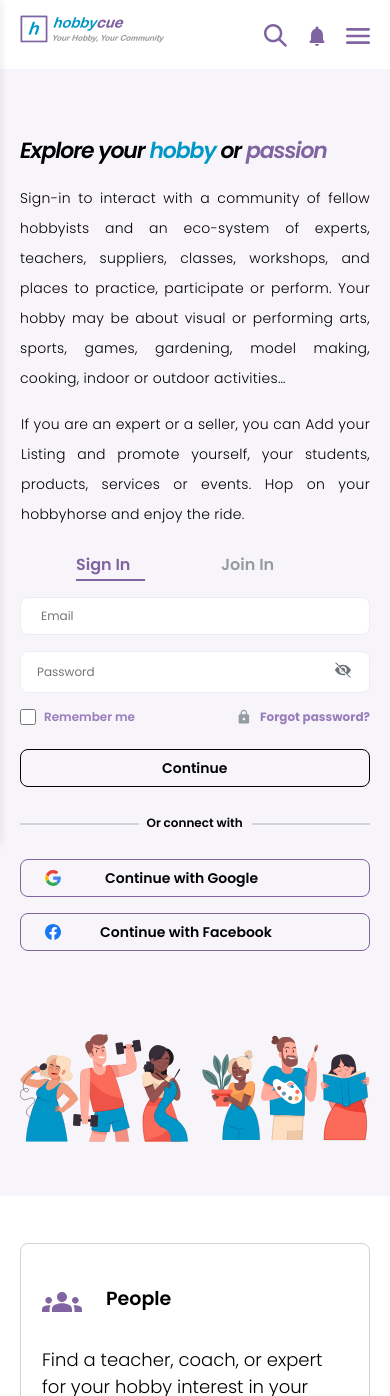
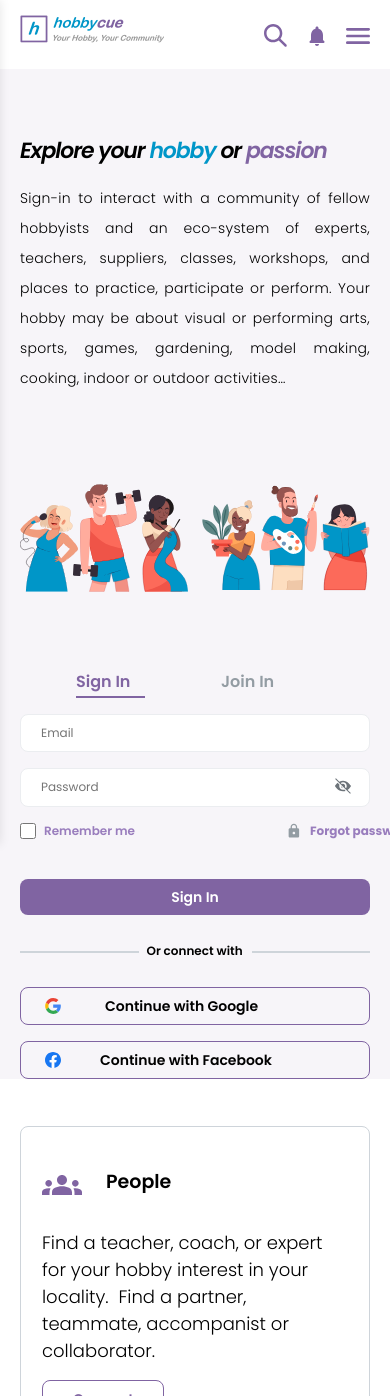
Before and after one commit to AryanKumarOfficial/banao-technology, a Next.js app: page / in a window 390 px wide. Shown: the top 1396 px of the page. Built offline with nearby package versions, Linux system fonts and the light colour scheme.

Commit message:
style: Add cursor pointer and image hover effect to Navbar

```diff
--- a/components/Login.js
+++ b/components/Login.js
@@ -4,19 +4,25 @@ import { useState } from "react";
 
 const LoginComponent = ({ className = "" }) => {
     const [isPasswordVisible, setIsPasswordVisible] = useState(false);
+    const [isSignInVisible, setIsSignInVisible] = useState(true);
 
     const togglePasswordVisibility = () => {
         setIsPasswordVisible(!isPasswordVisible);
     };
+
     const handleSubmit = (e) => {
         e.preventDefault();
         console.log('Form Submitted');
-    }
+    };
+
+    const toggleForm = (isSignIn) => {
+        setIsSignInVisible(isSignIn);
+    };
     return (
         <section
             className={`self-stretch flex flex-row items-start justify-start pt-[0rem] px-[0rem] pb-[1.687rem] box-border max-w-full ${className}`}
         >
-            <form className="m-0 flex-1 bg-purple-3 flex flex-col items-center justify-start pt-[6.25rem] px-[1.25rem] pb-[0rem] box-border gap-[1.5rem] shrink-0 max-w-full z-[2] mq750:pt-[4.063rem] mq750:box-border" onSubmit={handleSubmit}>
+            <form className="m-0 flex-1 bg-purple-3 flex flex-col items-center justify-start pt-[6.25rem] px-[1.25rem] pb-0 box-border gap-[1.5rem] shrink-0 max-w-full z-[2] mq750:pt-[4.063rem] mq750:box-border" onSubmit={handleSubmit}>
                 <div className="w-[90rem] h-[42.375rem] relative bg-purple-3 hidden max-w-full" />
                 <div className="w-[77.5rem] flex flex-row items-start justify-between max-w-full gap-[1.25rem] lg:flex-wrap">
                     <div className="w-[44.188rem] flex flex-col items-start justify-start gap-[2rem] min-w-[44.188rem] max-w-full lg:flex-1 mq750:gap-[1rem] mq1050:min-w-full">
@@ -28,103 +34,76 @@ const LoginComponent = ({ className = "" }) => {
                         </h1>
                         <div className="self-stretch flex flex-col items-start justify-start gap-[1rem] max-w-full">
                             <div className="self-stretch relative text-[0.875rem] tracking-[0.02em] leading-[1.875rem] font-light font-text-sm-bold text-base-black text-justify z-[1]">
-                                Sign-in to interact with a community of fellow hobbyists and an
-                                eco-system of experts, teachers, suppliers, classes, workshops,
-                                and places to practice, participate or perform. Your hobby may
-                                be about visual or performing arts, sports, games, gardening,
-                                model making, cooking, indoor or outdoor activities…
+                                Sign-in to interact with a community of fellow hobbyists and an eco-system of experts, teachers, suppliers, classes, workshops, and places to practice, participate or perform. Your hobby may be about visual or performing arts, sports, games, gardening, model making, cooking, indoor or outdoor activities…
                             </div>
-                            <div className="self-stretch flex flex-row items-start justify-start py-[0rem] pr-[0rem] pl-[0.062rem] box-border max-w-full">
-                                <div className="flex-1 relative text-[0.875rem] tracking-[0.02em] leading-[1.875rem] font-light font-text-sm-bold text-base-black whitespace-pre-wrap text-justify inline-block max-w-full z-[1] ">
-                                    If you are an expert or a seller, you can Add your Listing and
-                                    promote yourself, your students, products, services or events.
-                                    Hop on your hobbyhorse and enjoy the ride.
+                            <div className="self-stretch flex flex-row items-start justify-start py-0 pr-0 pl-[0.062rem] box-border max-w-full">
+                                <div className="flex-1 relative text-[0.875rem] tracking-[0.02em] leading-[1.875rem] font-light font-text-sm-bold text-base-black whitespace-pre-wrap text-justify inline-block max-w-full z-[1] mq450:hidden">
+                                    If you are an expert or a seller, you can Add your Listing and promote yourself, your students, products, services or events. Hop on your hobbyhorse and enjoy the ride.
                                 </div>
                             </div>
                         </div>
+                        <div className="w-[43.569rem] flex flex-col items-start justify-start pt-[0.312rem] px-[0rem] pb-[0rem] box-border min-w-[43.569rem] max-w-full lg:flex-1 mq1050:min-w-full mq450:order-4">
+                            <div className="self-stretch flex flex-row items-start justify-start gap-[0.9rem] max-w-full mq750:flex-wrap mq450:flex-row">
+                                <img
+                                    className="self-stretch flex-1 relative max-w-full overflow-hidden max-h-full min-w-[5rem] min-h-[13.5rem] shrink-0 z-[1]"
+                                    loading="lazy"
+                                    alt=""
+                                    src="/assets/people1.svg"
+                                />
+                                <img
+                                    className="self-stretch flex-1 relative max-w-full overflow-hidden max-h-full min-w-[5rem] min-h-[13.5rem] shrink-0 z-[1]"
+                                    loading="lazy"
+                                    alt=""
+                                    src="/assets/people2.svg"
+                                />
                             </div>
-                    <div className="w-[25.625rem] flex flex-col items-start justify-start pt-[0.187rem] px-[0rem] pb-[0rem] box-border min-w-[25.625rem] max-w-full lg:flex-1 mq750:min-w-full">
+                        </div>
+                    </div>
+                    <div className="w-[25.625rem] flex flex-col items-start justify-start pt-[0.187rem] px-0 pb-0 box-border min-w-[25.625rem] max-w-full lg:flex-1 mq750:min-w-full">
                         <div className="self-stretch flex flex-col items-start justify-start gap-[2rem] mq450:gap-[1rem]">
                             <div className="w-[10.563rem] flex flex-row items-start justify-between gap-[1.25rem] z-[1]">
-                                <div className="w-[4.375rem] mq750:mx-14 flex flex-col items-start justify-start gap-[0.125rem]">
-                                    <div className="relative text-[1.25rem] font-semibold font-text-sm-bold text-primary-full text-left inline-block min-w-[4.313rem] mq450:text-[1rem] hid">
-                                        Sign In
+                                <div className={`w-[4.375rem] mq750:mx-14 flex flex-col items-start justify-start gap-[0.125rem] cursor-pointer ${isSignInVisible ? "hover:text-primary-full text-primary-full" : "text-darkgray"}`} onClick={() => toggleForm(true)}>
+                                    <div id="signBtn" className="relative text-[1.25rem] font-semibold font-text-sm-bold text-left inline-block min-w-[4.313rem] mq450:text-[1rem]">Sign In</div>
+                                    <div className={`self-stretch h-[0.125rem] relative ${isSignInVisible ? "bg-primary-full" : ""}`} />
                                 </div>
-                                    <div className="self-stretch h-[0.125rem] relative bg-primary-full" />
-                                </div>
-                                <div className="flex flex-row items-start justify-start">
-                                    <div className="relative text-[1.25rem] font-semibold font-text-sm-bold text-darkgray text-left inline-block min-w-[4.188rem] mq450:text-[1rem]">
-                                        Join In
-                                    </div>
-                                    <div className="h-[0.125rem] w-[4.188rem] relative bg-primary-full hidden" />
+                                <div className={`flex flex-col items-start cursor-pointer justify-start ${!isSignInVisible ? "hover:text-primary-full text-primary-full" : "text-darkgray"}`} onClick={() => toggleForm(false)}>
+                                    <div id="joinBtn" className="relative text-[1.25rem] font-semibold font-text-sm-bold text-left inline-block min-w-[4.188rem] mq450:text-[1rem]">Join In</div>
+                                    <div className={`h-[0.125rem] w-[4.188rem] relative ${!isSignInVisible ? "bg-primary-full" : "hidden"}`} />
                                 </div>
                             </div>
                             <div className="self-stretch flex flex-col mq450:flex-col-reverse items-start justify-start gap-[1.75rem]">
                                 <div className="self-stretch flex flex-col items-start justify-start gap-[1rem] mq450:order-1">
                                     <button className="cursor-pointer py-[0.625rem] px-[1.5rem] bg-purple-3 self-stretch rounded-lg overflow-hidden flex flex-row items-start justify-start gap-[5.5rem] whitespace-nowrap z-[1] border-[1px] border-solid border-primary-full hover:bg-plum hover:text-white hover:box-border hover:border-[1px] hover:border-solid hover:border-plum mq450:gap-[2.75rem]">
-                                        <img
-                                            className="h-[1rem] w-[1rem] relative overflow-hidden shrink-0 min-h-[1rem]"
-                                            alt=""
-                                            src="/assets/google.svg"
-                                        />
-                                        <div className="relative text-[0.875rem] leading-[1rem] font-semibold font-text-sm-bold  text-left">
-                                            Continue with Google
-                                        </div>
+                                        <img className="h-[1rem] w-[1rem] relative overflow-hidden shrink-0 min-h-[1rem]" alt="" src="/assets/google.svg" />
+                                        <div className="relative text-[0.875rem] leading-[1rem] font-semibold font-text-sm-bold text-left">Continue with Google</div>
                                     </button>
                                     <button className="cursor-pointer py-[0.625rem] px-[1.5rem] bg-purple-3 self-stretch rounded-lg overflow-hidden flex flex-row items-start justify-start gap-[4.937rem] whitespace-nowrap z-[1] border-[1px] border-solid border-primary-full hover:bg-plum hover:text-white hover:box-border hover:border-[1px] hover:border-solid hover:border-plum mq450:gap-[2.438rem]">
-                                        <img
-                                            className="h-[1rem] w-[1rem] relative overflow-hidden shrink-0 min-h-[1rem]"
-                                            alt=""
-                                            src="/assets/facebook.svg"
-                                        />
-                                        <div className="relative text-[0.875rem] leading-[1rem] font-semibold font-text-sm-bold  text-left">
-                                            Continue with Facebook
-                                        </div>
+                                        <img className="h-[1rem] w-[1rem] relative overflow-hidden shrink-0 min-h-[1rem]" alt="" src="/assets/facebook.svg" />
+                                        <div className="relative text-[0.875rem] leading-[1rem] font-semibold font-text-sm-bold text-left">Continue with Facebook</div>
                                     </button>
                                 </div>
                                 <div className="self-stretch flex flex-row items-start justify-start gap-[0.5rem] z-[1] mq450:flex-wrap mq450:order-2">
-                                    <div className="flex-1 flex flex-col items-start justify-start pt-[0.5rem] px-[0rem] pb-[0rem] box-border min-w-[6.063rem]">
+                                    <div className="flex-1 flex flex-col items-start justify-start pt-[0.5rem] px-0 pb-0 box-border min-w-[6.063rem]">
                                         <div className="self-stretch h-[0.125rem] relative bg-grey-light" />
                                     </div>
-                                    <div className="relative text-[0.75rem] leading-[1rem] font-semibold font-text-sm-bold text-base-black text-left inline-block min-w-[6.063rem]">
-                                        Or connect with
-                                    </div>
-                                    <div className="flex-1 flex flex-col items-start justify-start pt-[0.5rem] px-[0rem] pb-[0rem] box-border min-w-[6.063rem]">
+                                    <div className="relative text-[0.75rem] leading-[1rem] font-semibold font-text-sm-bold text-base-black text-left inline-block min-w-[6.063rem]">Or connect with</div>
+                                    <div className="flex-1 flex flex-col items-start justify-start pt-[0.5rem] px-0 pb-0 box-border min-w-[6.063rem]">
                                         <div className="self-stretch h-[0.125rem] relative bg-grey-light" />
                                     </div>
                                 </div>
-                                <div className="self-stretch flex flex-col items-start justify-start gap-[1rem] mq450:order-5">
+                                {isSignInVisible ? (
+                                    <div id="sign_in" className="self-stretch flex flex-col items-start justify-start gap-[1rem] mq450:order-5">
                                         <div className="self-stretch rounded-lg bg-grey-white overflow-hidden flex flex-row items-start justify-start py-2 px-3 z-[1] border border-solid border-grey-lighter focus-within:border-primary-full focus-within:ring focus-within:ring-purple-2">
-                                        <input
-                                            className="w-full border-none outline-none font-text-sm-bold text-[0.75rem] bg-transparent h-1 leading-4 text-darkgray text-left p-2  "
-                                            placeholder="Email"
-                                            type="text"
-                                            aria-label="Email"
-                                        />
+                                            <input className="w-full border-none outline-none font-text-sm-bold text-[0.75rem] bg-transparent h-1 leading-4 text-darkgray text-left p-2" placeholder="Email" type="text" aria-label="Email" />
                                         </div>
-
-                                    <div className="self-stretch rounded-lg bg-grey-white overflow-hidden flex flex-row items-center justify-between py-2 pr-3 pl-2 gap-4 z-[1] border border-solid border-grey-lighter focus-within:border-primary-full focus-within:ring focus-within:ring-purple-2">
-                                        <input
-                                            className="w-full border-none outline-none font-text-sm-bold text-[0.75rem] bg-transparent h-2 leading-4 text-darkgray text-left p-2"
-                                            placeholder="Password"
-                                            type={isPasswordVisible ? "text" : "password"}
-                                            aria-label="Password"
-                                        />
-                                        <button
-                                            type="button"
-                                            onClick={togglePasswordVisibility}
-                                            className="focus:outline-none bg-transparent border-none cursor-pointer"
-                                            aria-label={isPasswordVisible ? "Hide password" : "Show password"}
-                                        >
-                                            <img
-                                                className="h-4 w-4 relative overflow-hidden"
-                                                alt={isPasswordVisible ? "Hide password" : "Show password"}
-                                                src={`/assets/${isPasswordVisible ? "eye-on.svg" : "password.svg"}`}
-                                            />
+                                        <div className="self-stretch rounded-lg bg-grey-white overflow-hidden flex flex-row items-start justify-start py-2 px-3 z-[1] border border-solid border-grey-lighter focus-within:border-primary-full focus-within:ring focus-within:ring-purple-2">
+                                            <input className="w-full border-none outline-none font-text-sm-bold text-[0.75rem] bg-transparent h-1 leading-4 text-darkgray text-left p-2" placeholder="Password" type={isPasswordVisible ? "text" : "password"} aria-label="Password" />
+                                            <button type="button" onClick={togglePasswordVisibility} className="cursor-pointer overflow-hidden shrink-0 relative bg-transparent">
+                                                <img className="w-full h-full object-cover" alt="" src={isPasswordVisible ? "/assets/eye-on.svg" : "/assets/password.svg"} />
                                             </button>
                                         </div>
-                                    <div className="w-[25.625rem] hidden flex-col items-start justify-start gap-[1.5rem] max-w-full mq450:flex">
-                                        <div className="self-stretch flex flex-row items-start justify-between gap-[1.25rem] mq450:flex-wrap">
+                                        <div className="w-[15.75rem] flex flex-col gap-10 items-start justify-between mq450:w-full">
+                                            <div className="self-stretch flex flex-row items-center justify-between w-[25rem] gap-[1.25rem] mq450:flex-wrap">
                                                 <div className="flex flex-row items-start justify-start gap-[0.5rem]">
                                                     <input
                                                         className="m-0 h-[1rem] w-[1rem] relative z-[1] accent-plum"
@@ -146,66 +125,36 @@ const LoginComponent = ({ className = "" }) => {
                                                     </div>
                                                 </Link>
                                             </div>
-                                        <button type="submit" className="cursor-pointer py-[0.625rem] px-[1.25rem] bg-[transparent] self-stretch rounded-lg overflow-hidden flex flex-row items-start justify-center z-[1] border-[1px] border-solid border-base-black hover:bg-[#8064a2] hover:!text-white hover:box-border hover:border-transparent transition-colors duration-500">
-                                            <div className="relative text-[0.875rem] leading-[1rem] font-semibold font-text-sm-bold  text-left inline-block min-w-[4.125rem]">
-                                                Continue
+                                            <button type="submit" className="cursor-pointer py-[0.625rem] px-[1.5rem] bg-primary-full rounded-lg overflow-hidden flex flex-row items-center justify-center w-full gap-[4.937rem] whitespace-nowrap z-[1] hover:bg-primary-hover">
+                                                <div className="relative text-[0.875rem] leading-[1rem] font-semibold font-text-sm-bold text-white text-left w-[]">Sign In</div>
+                                            </button>
                                         </div>
+                                    </div>
+                                ) : (
+                                    <div id="join_in" className="self-stretch flex flex-col items-start justify-start gap-[1rem] mq450:order-5">
+                                        <div className="self-stretch rounded-lg bg-grey-white overflow-hidden flex flex-row items-start justify-start py-2 px-3 z-[1] border border-solid border-grey-lighter focus-within:border-primary-full focus-within:ring focus-within:ring-purple-2">
+                                            <input className="w-full border-none outline-none font-text-sm-bold text-[0.75rem] bg-transparent h-1 leading-4 text-darkgray text-left p-2" placeholder="Email" type="text" aria-label="Email" />
+                                        </div>
+                                        <div className="self-stretch rounded-lg bg-grey-white overflow-hidden flex flex-row items-start justify-start py-2 px-3 z-[1] border border-solid border-grey-lighter focus-within:border-primary-full focus-within:ring focus-within:ring-purple-2">
+                                            <input className="w-full border-none outline-none font-text-sm-bold text-[0.75rem] bg-transparent h-1 leading-4 text-darkgray text-left p-2" placeholder="Password" type={isPasswordVisible ? "text" : "password"} aria-label="Password" />
+                                            <button type="button" onClick={togglePasswordVisibility} className="cursor-pointer  overflow-hidden shrink-0 bg-transparent relative">
+                                                <img className="w-full h-full object-cover" alt="" src={isPasswordVisible ? "/assets/eye-on.svg" : "/assets/password.svg"} />
                                             </button>
+                                        </div>
+                                        <div className="w-[15.75rem] flex flex-row items-start justify-between mq450:w-full">
+                                            <div className="cursor-pointer relative text-[0.75rem] font-semibold font-text-sm-bold text-primary-full text-left hover:text-primary-hover">Forgot password?</div>
+                                            <button type="submit" className="cursor-pointer py-[0.625rem] px-[1.5rem] bg-primary-full rounded-lg overflow-hidden flex flex-row items-start justify-start gap-[4.937rem] whitespace-nowrap z-[1] hover:bg-primary-hover">
+                                                <div className="relative text-[0.875rem] leading-[1rem] font-semibold font-text-sm-bold text-white text-left">Join In</div>
+                                            </button>
+                                        </div>
+                                    </div>
+                                )}
                             </div>
                         </div>
                     </div>
                 </div>
-                    </div>
-                </div>
-                <div className="w-[77.5rem] flex flex-row mq450:flex--reverse items-start justify-between max-w-full gap-[1.25rem]  lg:flex-wrap mq450:order-4" >
-                    <div className="w-[43.569rem] flex flex-col items-start justify-start pt-[0.312rem] px-[0rem] pb-[0rem] box-border min-w-[43.569rem] max-w-full lg:flex-1 mq1050:min-w-full mq450:order-4">
-                        <div className="self-stretch flex flex-row items-start justify-start gap-[0.9rem] max-w-full mq750:flex-wrap mq450:flex-row">
-                            <img
-                                className="self-stretch flex-1 relative max-w-full overflow-hidden max-h-full min-w-[5rem] min-h-[13.5rem] shrink-0 z-[1]"
-                                loading="lazy"
-                                alt=""
-                                src="/assets/people1.svg"
-                            />
-                            <img
-                                className="self-stretch flex-1 relative max-w-full overflow-hidden max-h-full min-w-[5rem] min-h-[13.5rem] shrink-0 z-[1]"
-                                loading="lazy"
-                                alt=""
-                                src="/assets/people2.svg"
-                            />
-                        </div>
-                    </div>
-                    <div className="w-[25.625rem] flex flex-col items-start justify-start gap-[1.5rem] max-w-full mq450:hidden">
-                        <div className="self-stretch flex flex-row items-start justify-between gap-[1.25rem] mq450:flex-wrap">
-                            <div className="flex flex-row items-start justify-start gap-[0.5rem]">
-                                <input
-                                    className="m-0 h-[1rem] w-[1rem] relative z-[1] accent-plum"
-                                    type="checkbox"
-                                    id="remember-me"
-                                />
-                                <label htmlFor="remember-me" className="relative text-[0.75rem] leading-[1rem] font-text-sm-bold text-plum font-semibold text-left inline-block min-w-[5.75rem] z-[1]">
-                                    Remember me
-                                </label>
-                            </div>
-                            <Link href={'/forget'} className="flex flex-row items-start justify-start gap-[0.487rem] no-underline text-plum hover:text-primary-full">
-                                <img
-                                    className="h-[1rem] w-[0.988rem] relative overflow-hidden shrink-0 min-h-[1rem] z-[1]"
-                                    alt=""
-                                    src="/assets/lock_black.svg"
-                                />
-                                <div className="relative text-[0.75rem] leading-[1rem] font-text-sm-bold font-bold text-left inline-block min-w-[6.713rem] shrink-0 z-[1]">
-                                    Forgot password?
-                                </div>
-                            </Link>
-                        </div>
-                        <button type="submit" className="cursor-pointer py-[0.625rem] px-[1.25rem] bg-[transparent] self-stretch rounded-lg overflow-hidden flex flex-row items-start justify-center z-[1] border-[1px] border-solid border-base-black hover:bg-[#8064a2] hover:!text-white hover:box-border hover:border-transparent transition-colors duration-500">
-                            <div className="relative text-[0.875rem] leading-[1rem] font-semibold font-text-sm-bold  text-left inline-block min-w-[4.125rem]">
-                                Continue
-                            </div>
-                        </button>
-                    </div>
-                </div>
             </form>
-        </section>
+        </section >
     );
 };
 
--- a/styles/Navbar.module.css
+++ b/styles/Navbar.module.css
@@ -135,6 +135,7 @@
     display: flex;
     flex-direction: column;
     align-items: center;
+    cursor: pointer;
 }
 
 .sidebar .sidebar__content .sidebar__content__signin .sidebar__content__signin__text {
@@ -145,7 +146,6 @@
     border: 1px solid #8064a2;
     padding: 16px 32px;
     border-radius: 5px;
-    cursor: pointer;
     transition: all 0.3s ease;
 }
 
```
Also changed, not shown: components/Navbar.js (+22 -6 lines). Lines whose indentation alone changed are shown as unchanged.
